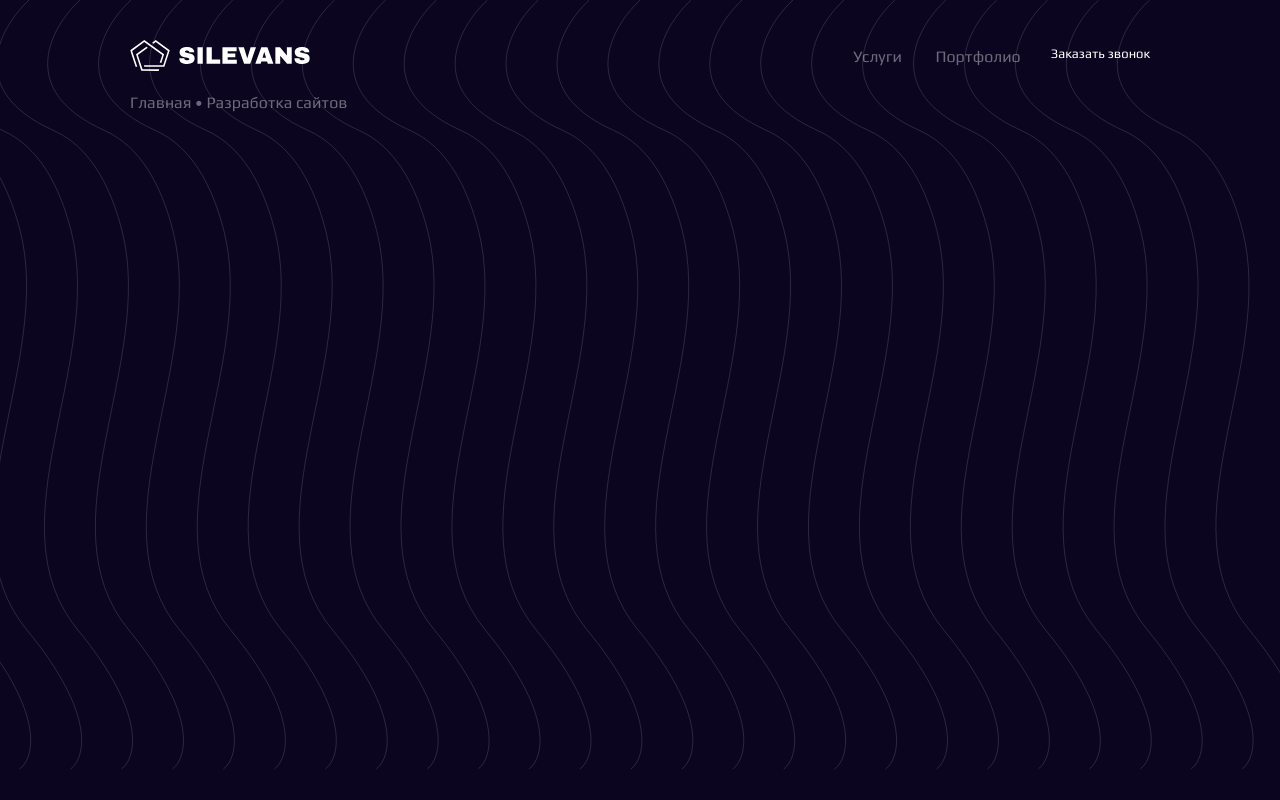
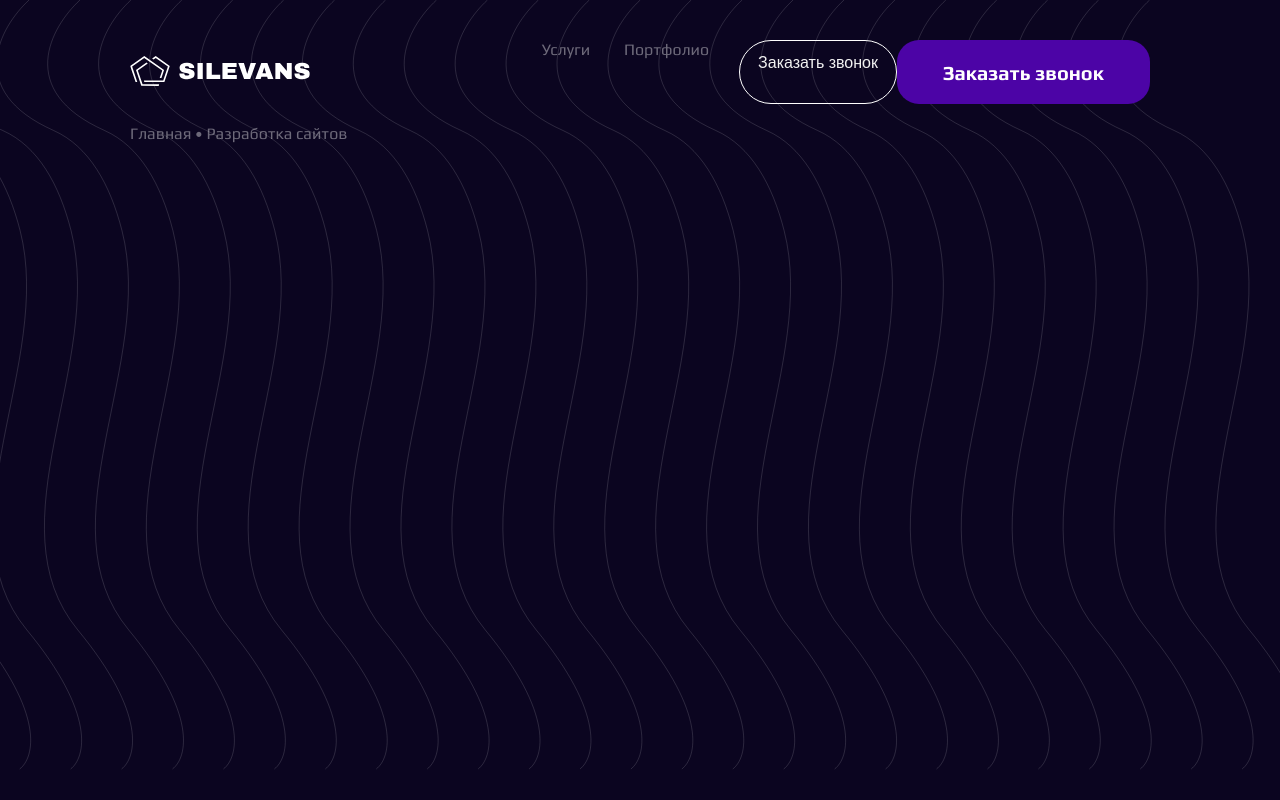
Before and after one commit to JulieBenchuk/web-studio, a Next.js app: page / in a window 1280 px wide. Built offline with nearby package versions, Linux system fonts and the light colour scheme.

Commit message:
feat:  added link button

```diff
--- a/src/components/common/header/Header.tsx
+++ b/src/components/common/header/Header.tsx
@@ -4,6 +4,8 @@ import Image from "next/image";
 import style from '../../../styles/components/header.module.scss'
 import headerStyle from "@/styles/components/header.module.scss";
 import Wrapper from "@/components/common/wrapper";
+import LinkBtn from "@/components/common/buttons/LinkBtn";
+import FullButton from "@/components/common/buttons/FullButton";
 
 const Header: React.FC<{ isMainPage: boolean, currentPage: string }> = ({isMainPage, currentPage}) => {
 
@@ -20,7 +22,8 @@ const Header: React.FC<{ isMainPage: boolean, currentPage: string }> = ({isMainP
                             <Link href='/services'>Услуги</Link>
                             <Link href='/portfolio'> Портфолио</Link>
                         </nav>
-                        <div className={style.callbackBtn}>Заказать звонок</div>
+                        <LinkBtn>Заказать звонок</LinkBtn>
+                        <FullButton>Заказать звонок</FullButton>
                     </div>
                 </div>
                 {isMainPage && <span className={style.currentPage}>Главная &#8226; {currentPage}</span>}
```
